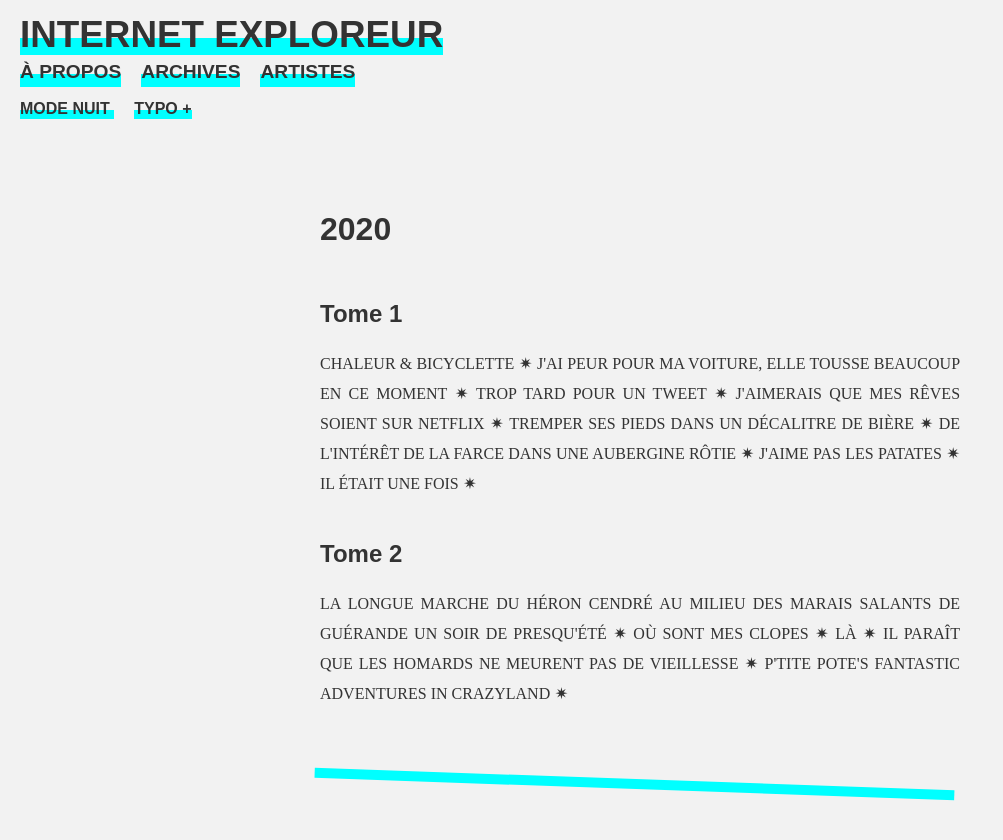
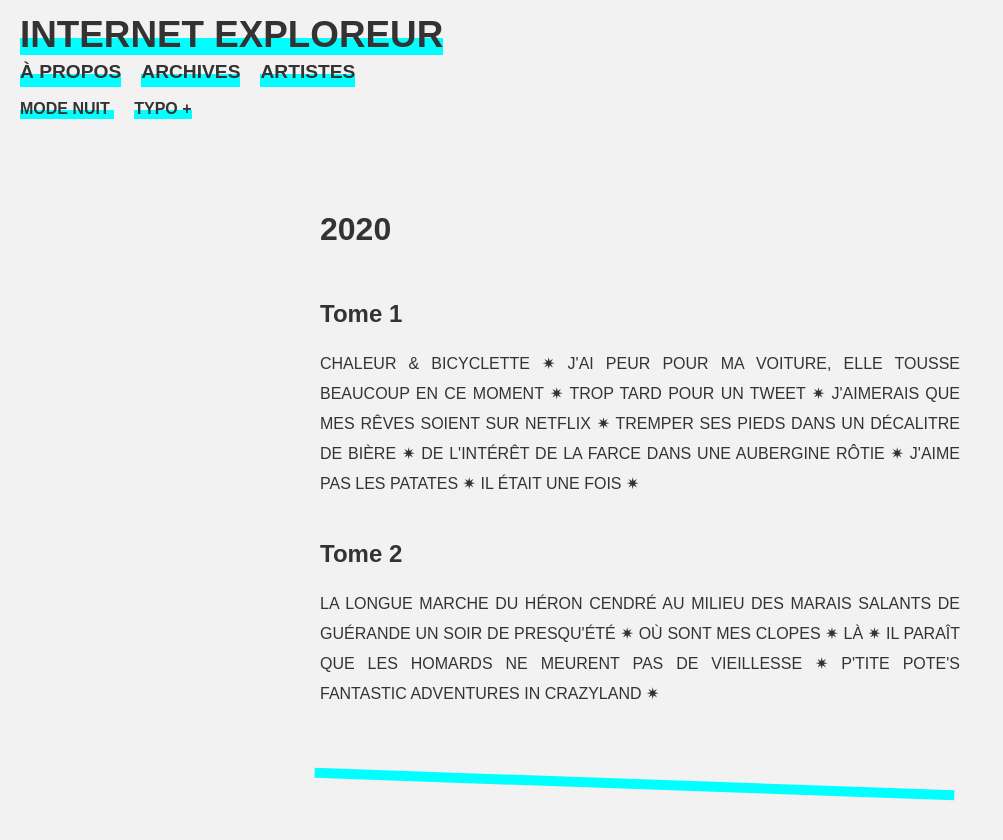
Before and after one commit to PQuod/Maipo, a Jekyll site: the page built from archives.md, in a window 1280 px wide. Shown: the top 840 px of the page, without its empty margins (0-1003 px from the left). Built offline with Jekyll 4.4.1, drawn with Linux system fonts in a browser that asks for light colours.

Commit message:
Update _base.scss

```diff
--- a/_sass/minima/_base.scss
+++ b/_sass/minima/_base.scss
@@ -122,18 +122,20 @@ a:hover {
 .a-bloc{
   color:var(--a-font-color);
   text-transform:uppercase;
-  background: var(--lines);
-  background-repeat: no-repeat;
-  background-size: 0 100%;
-  transition: background-size 0.5s 0s;
+font-family:sans-serif;
+  background:none;
+  font-size:var(--font-size);
 }
 
 .a-bloc:hover{
+  background: var(--lines);
+  background-repeat: no-repeat;
   background-size: 100% 100%;
 }
 
 .a-nu{
 background:none;
+font-size:var(--font-size);
 }
 
 .a-nu:hover{
```
